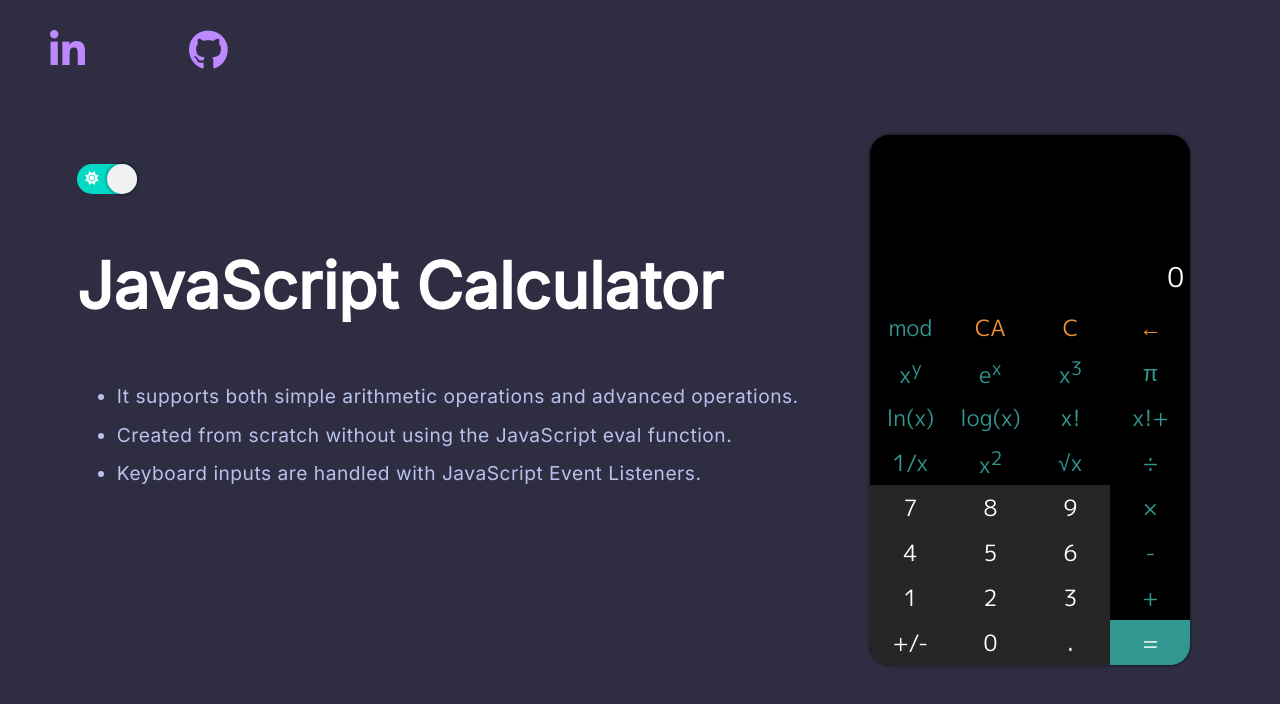
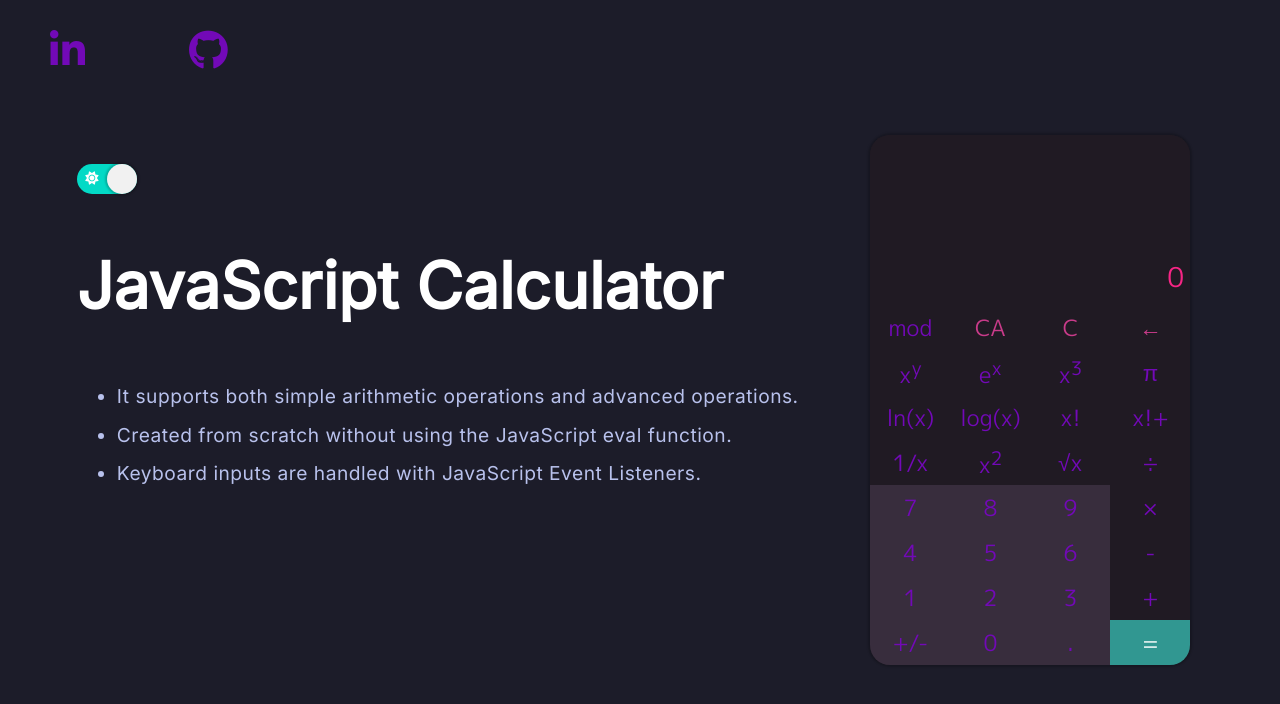
Before and after one commit to MingHsiehLo/Calculator, a plain HTML site: page index.html in a window 1280 px wide. Both pictures are taken after a click on the button 106 px from the left and 179 px from the top of the page. Drawn offline with Linux system fonts and the light colour scheme.

Commit message:
theme v1

```diff
--- a/style.css
+++ b/style.css
@@ -56,7 +56,7 @@ span {
 }
 
 nav > a > i {
-    color: rgb(3, 218, 198);
+    color: #f2b5d4;
     font-size: 2.5em;
     margin: 30px 50px;
 }
@@ -99,19 +99,19 @@ ul > li {
 }
 
 body {
-    background-color: rgb(255, 250, 249);
+    background-color: #eff7f6;
     width: 100%;
     margin: 0;
     transition: 0.5s ease all;
 }
 
 body.dark {
-    background-color: #2E2D42;
+    background-color: #1c1c29;
 }
 
 
 body.dark nav > a > i {
-    color: rgb(190, 136, 255);
+    color: #7209B7;
 }
 
 body.dark h1 {
@@ -123,18 +123,18 @@ body.dark ul > li {
 }
 
 body.dark .scientificButton {
-    color: rgb(49, 151, 145);
-    background-color: black;
+    color: #7209B7;
+    background-color: #201A23;
 }
 
 body.dark .commonButton {
-    color: white;
-    background-color: rgb(38, 38, 38);
+    color: #7209B7;
+    background-color: #382d3d;
 }
 
 body.dark #screen {
-    color: white;
-    background-color: black;
+    color: #f72585;
+    background-color: #201A23;
 }
 
 body.dark #specialButton {
@@ -143,12 +143,12 @@ body.dark #specialButton {
 }
 
 body.dark .eraseButton {
-    color: rgb(241, 146, 52);
-    background-color: black;
+    color: #c93b8a;
+    background-color: #201A23;
 }
 
 body.dark main > div {
-    background-color: black;
+    background-color: #201A23;
 }
 
 main {
@@ -170,7 +170,7 @@ p {
     flex-direction: column;
     align-items: center;
     border-radius: 20px 20px 0 0;
-    background-color: white;
+    background-color: #f7d6e0;
     height: 170px;
 }
 
@@ -187,7 +187,7 @@ p {
 }
 
 main > div {
-    background-color: white;
+    background-color: #eff7f6;
 }
 
 #screen > p#bigScreen {
@@ -216,7 +216,7 @@ main > div {
 
 #lastOperation {
     font-family: 'M PLUS 1p', sans-serif;
-    color: rgb(190, 190, 190);
+    color: #402e2a;
     font-size: 1em;
     flex: 1;
     width: 320px;
@@ -292,17 +292,19 @@ button:focus {
 }
 
 #specialButton {
-    background-color: rgb(143, 184, 219);
+    background-color: #7bdff2;
 }
 
 .commonButton {
-    background-color: rgb(252, 252, 252);
+    color: #f2b5d4;
+    background-color: #f7d6e0;
 }
 
 .scientificButton {
-    background-color: rgb(244, 244, 244);
+    color: #f2b5d4;
+    background-color: #c5cad6;
 }
 
 .eraseButton {
-    background-color: rgb(250, 124, 151);
+    background-color: #7bdff2;
 }
```
